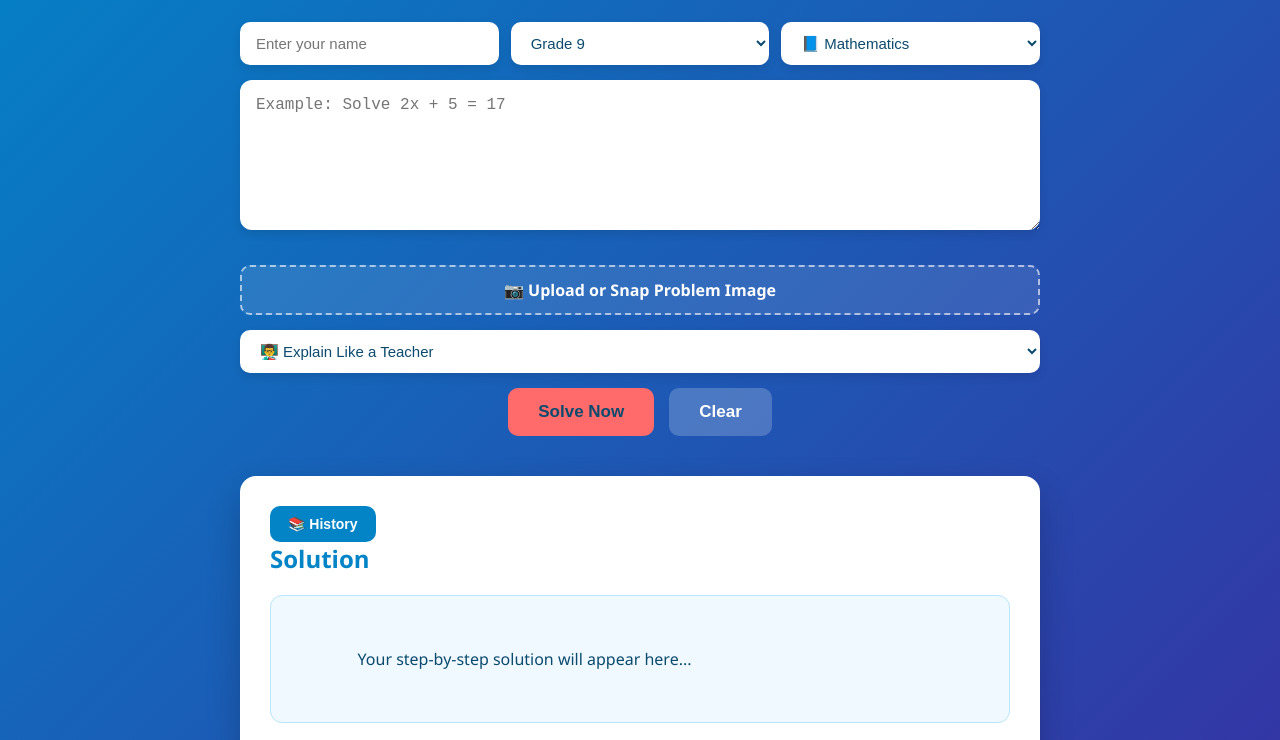
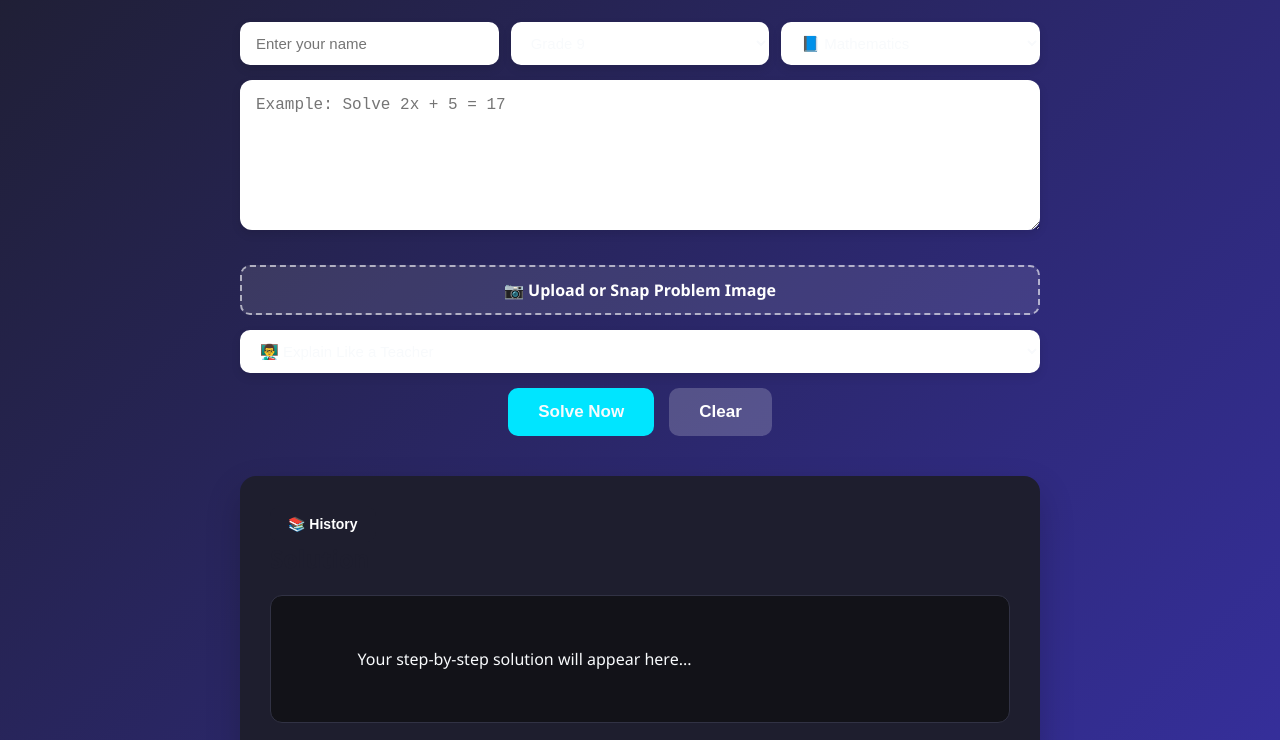
Before and after one commit to solvemaths206-afk/Mathhelper, a plain HTML site: page index.html in a window 1280 px wide. Shown: the part 243-983 px from the top of the page. Drawn offline with nearby package versions, Linux system fonts and the light colour scheme.

Commit message:
Update style.css

```diff
--- a/style.css
+++ b/style.css
@@ -1,17 +1,18 @@
 :root {
-    --primary-color: #0284c7;      /* Sky Ocean Blue */
-    --primary-hover: #0369a1;      /* Darker Ocean Blue */
-    --accent-color: #0d9488;       /* Teal Accent */
-    --accent-hover: #0f766e;
-    --cta-gold: #ff6b6b;           /* Vibrant Coral for main buttons */
-    --cta-gold-hover: #ee5253;
-    --bg-light: #f0f9ff;           /* Light Sky Background */
-    --card-bg: #ffffff;            /* Pure White Cards */
-    --text-dark: #0c4a6e;          /* Dark Navy Headings */
-    --text-body: #334155;          /* Slate Body Text */
-    --text-light: #e0f2fe;
-    --border-color: #bae6fd;       /* Soft Blue Border */
+    --primary-color: #1e1e2e;      /* Deep Dark Slate */
+    --primary-hover: #181825;      /* Darker Slate Header/Footer */
+    --accent-color: #00e5ff;       /* Neon Cyan Accent */
+    --accent-hover: #00b8d4;
+    --cta-gold: #00e5ff;           /* Bright Neon Cyan for main buttons */
+    --cta-gold-hover: #00b8d4;
+    --bg-light: #121218;           /* Pure Dark Background */
+    --card-bg: #1e1e2e;            /* Dark Card Background */
+    --text-dark: #f8fafc;          /* Crisp White Headings */
+    --text-body: #cbd5e1;          /* Soft Light Grey Body Text */
+    --text-light: #94a3b8;         /* Muted Grey Text */
+    --border-color: #313244;       /* Subtle Dark Border */
 }
+
 
 
 
```
